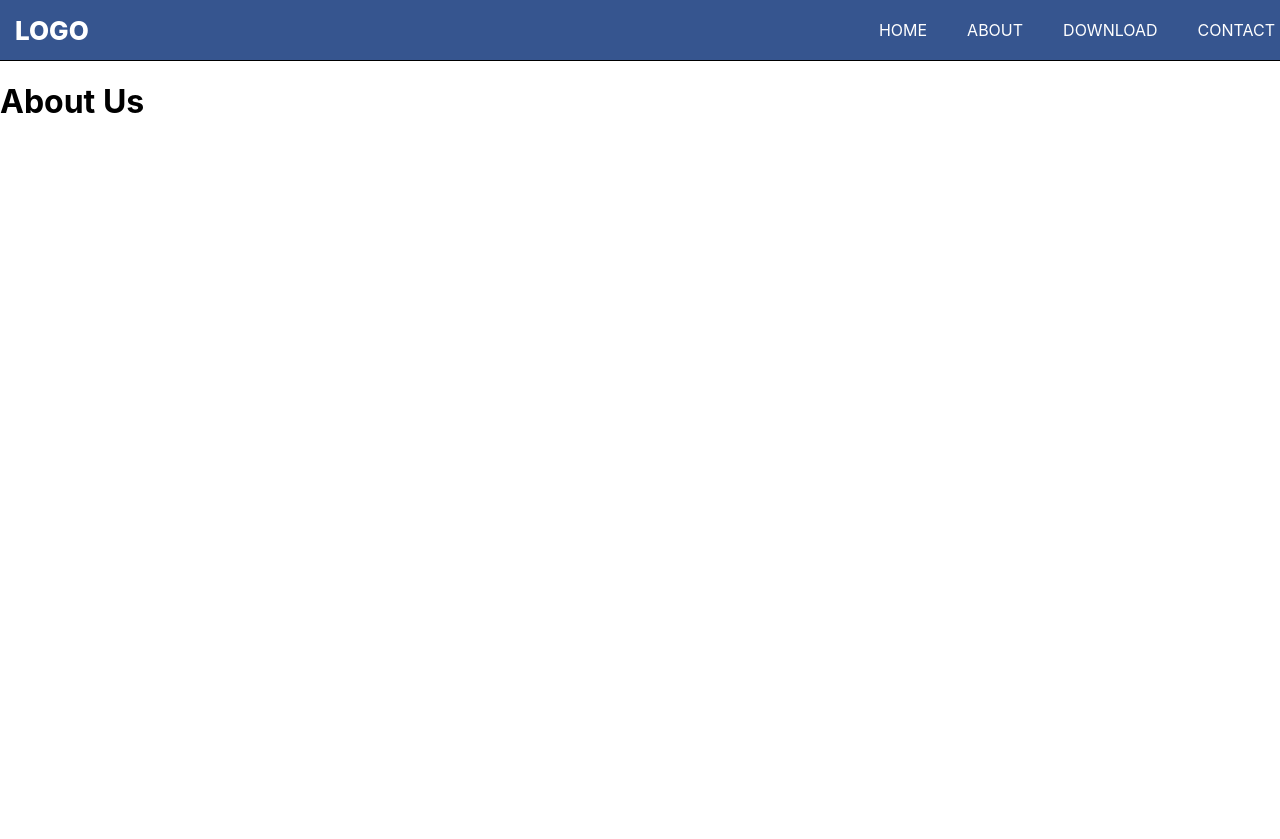
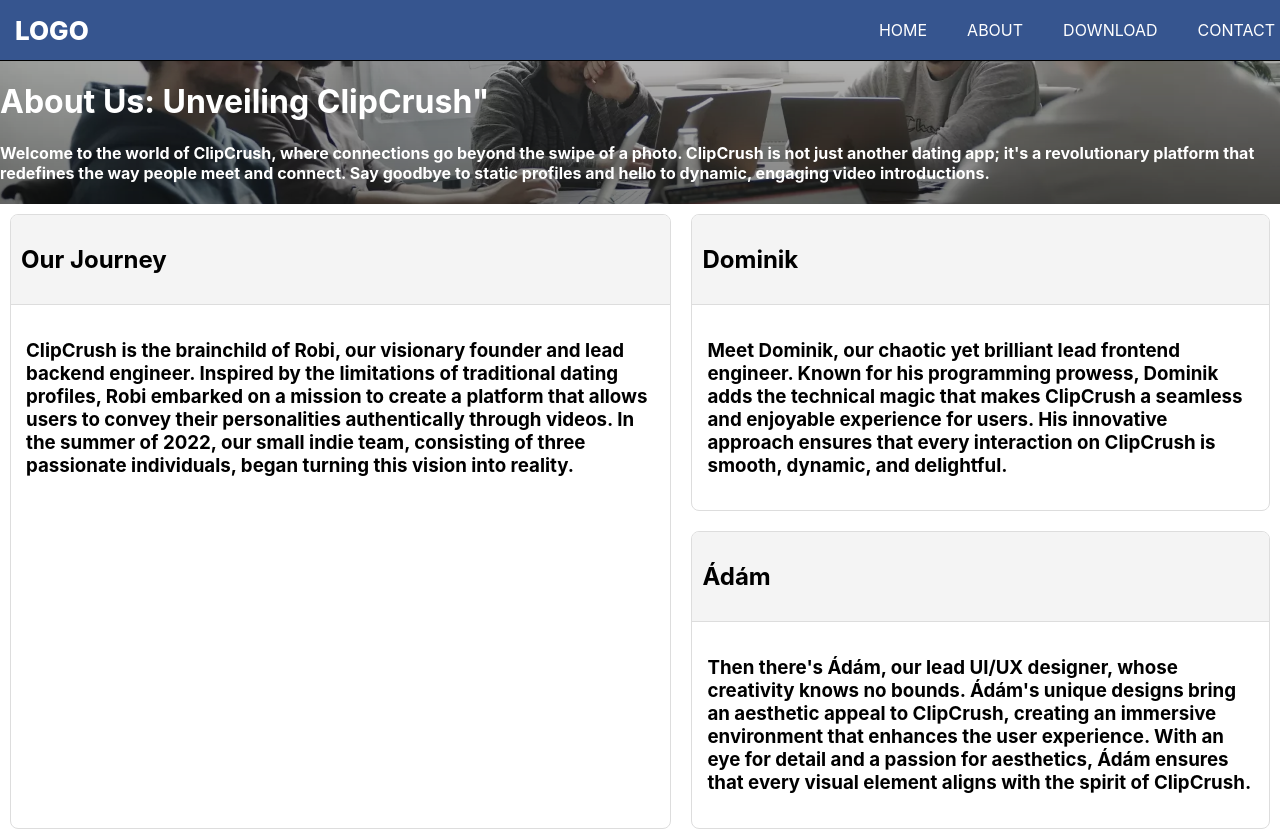
Before and after one commit to nyujuzer/stefi, a React (Create React App) app: page /about in a window 1280 px wide. Shown: the top 839 px of the page. Before the commit the page ends 800 px from the top, so only its background shows below. Built offline with nearby package versions, Linux system fonts and the light colour scheme.

Commit message:
Finished About Us

```diff
--- a/src/components/screens/about.css
+++ b/src/components/screens/about.css
@@ -0,0 +1,7 @@
+.hero-team{
+    background: linear-gradient(rgba(0,0,0,.3), rgba(0,0,0,.5)),
+    url("../../assets/hero-team.webp");
+    background-position: center center;
+    background-size: cover;
+    color:white
+  }
--- a/src/components/screens/about.tsx
+++ b/src/components/screens/about.tsx
@@ -1,13 +1,71 @@
 import { Fragment } from "react";
-
+import "./about.css";
+import Card from "../elements/card";
 function AboutUs() {
   return (
     <Fragment>
       <div>
-        <h1>About Us</h1>
+        <div>
+          <div className="row">
+            <div className="hero-team">
+              <div className="title">
+                <h1>About Us: Unveiling ClipCrush"</h1>
+                <h4>
+                  Welcome to the world of ClipCrush, where connections go beyond
+                  the swipe of a photo. ClipCrush is not just another dating
+                  app; it's a revolutionary platform that redefines the way
+                  people meet and connect. Say goodbye to static profiles and
+                  hello to dynamic, engaging video introductions.
+                </h4>
+              </div>
+            </div>
+          </div>
+          <div className="row">
+
+          <div className="row">
+            <Card title={"Our Journey"}>
+              <h3>
+                ClipCrush is the brainchild of Robi, our visionary founder and
+                lead backend engineer. Inspired by the limitations of
+                traditional dating profiles, Robi embarked on a mission to
+                create a platform that allows users to convey their
+                personalities authentically through videos. In the summer of
+                2022, our small indie team, consisting of three passionate
+                individuals, began turning this vision into reality.
+              </h3>
+            </Card>
+          </div>
+          <div className="col">
+            <div className="row">
+              <Card title={"Dominik"}>
+                <h3>
+                  Meet Dominik, our chaotic yet brilliant lead frontend
+                  engineer. Known for his programming prowess, Dominik adds the
+                  technical magic that makes ClipCrush a seamless and enjoyable
+                  experience for users. His innovative approach ensures that
+                  every interaction on ClipCrush is smooth, dynamic, and
+                  delightful.
+                </h3>
+              </Card>
+            </div>
+            <div className="row">
+              <Card title={"Ádám"}>
+                <h3>
+                  Then there's Ádám, our lead UI/UX designer, whose creativity
+                  knows no bounds. Ádám's unique designs bring an aesthetic
+                  appeal to ClipCrush, creating an immersive environment that
+                  enhances the user experience. With an eye for detail and a
+                  passion for aesthetics, Ádám ensures that every visual element
+                  aligns with the spirit of ClipCrush.
+                </h3>
+              </Card>
+            </div>
+          </div>
+          </div>
+        </div>
       </div>
     </Fragment>
   );
 }
 
-  export default AboutUs
+export default AboutUs;
--- a/src/index.css
+++ b/src/index.css
@@ -146,7 +146,9 @@ a.site-logo {
   display:flex;
   flex-direction: column;
 }
-
+.col>*{
+  flex-basis: 50% !important;
+}
 div.col.nth-select>*:nth-child(even){
   background-color: var(--pale-azure);
 }
```
Also changed, not shown: src/assets/hero-team.webp (added), src/assets/teamjpeg.jpeg (added). Lines whose indentation alone changed are shown as unchanged.
